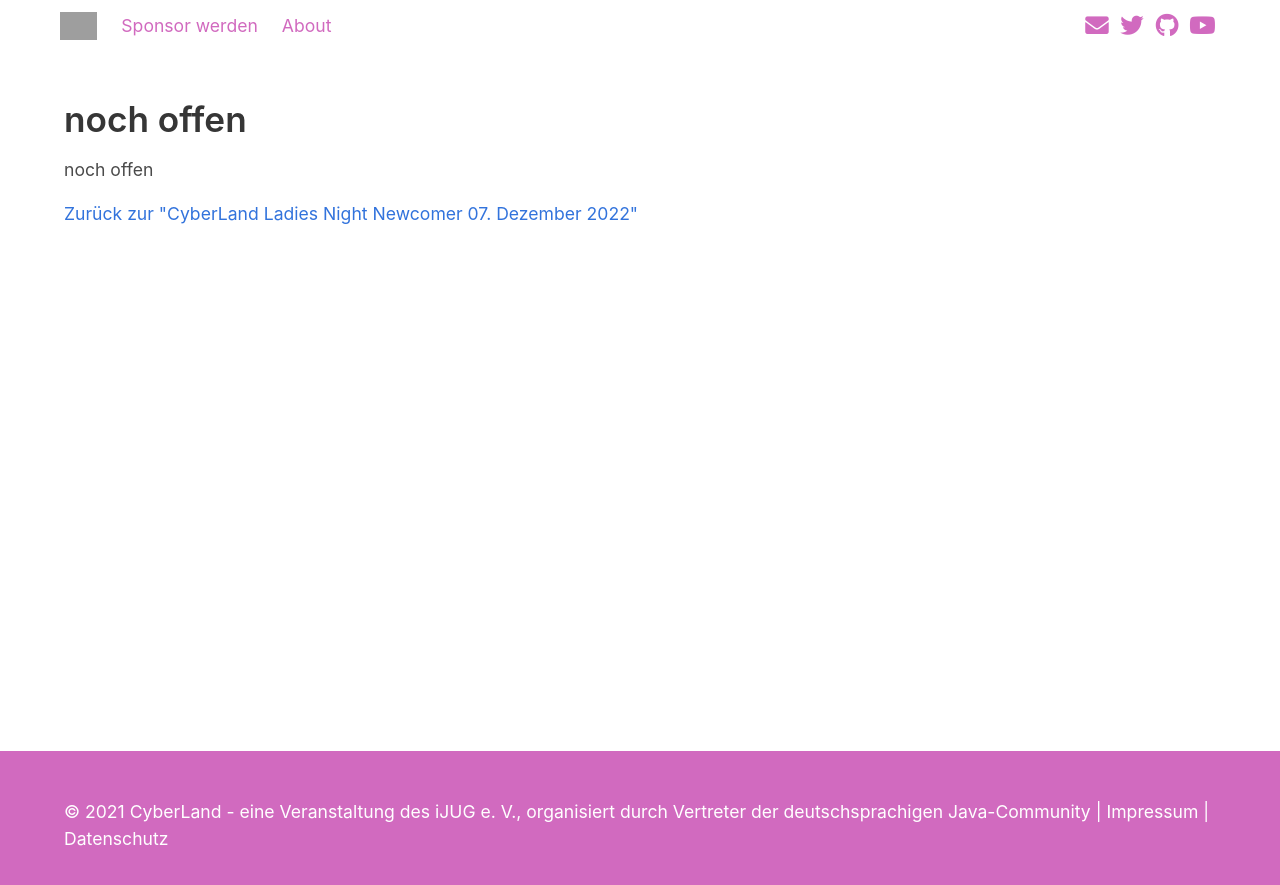
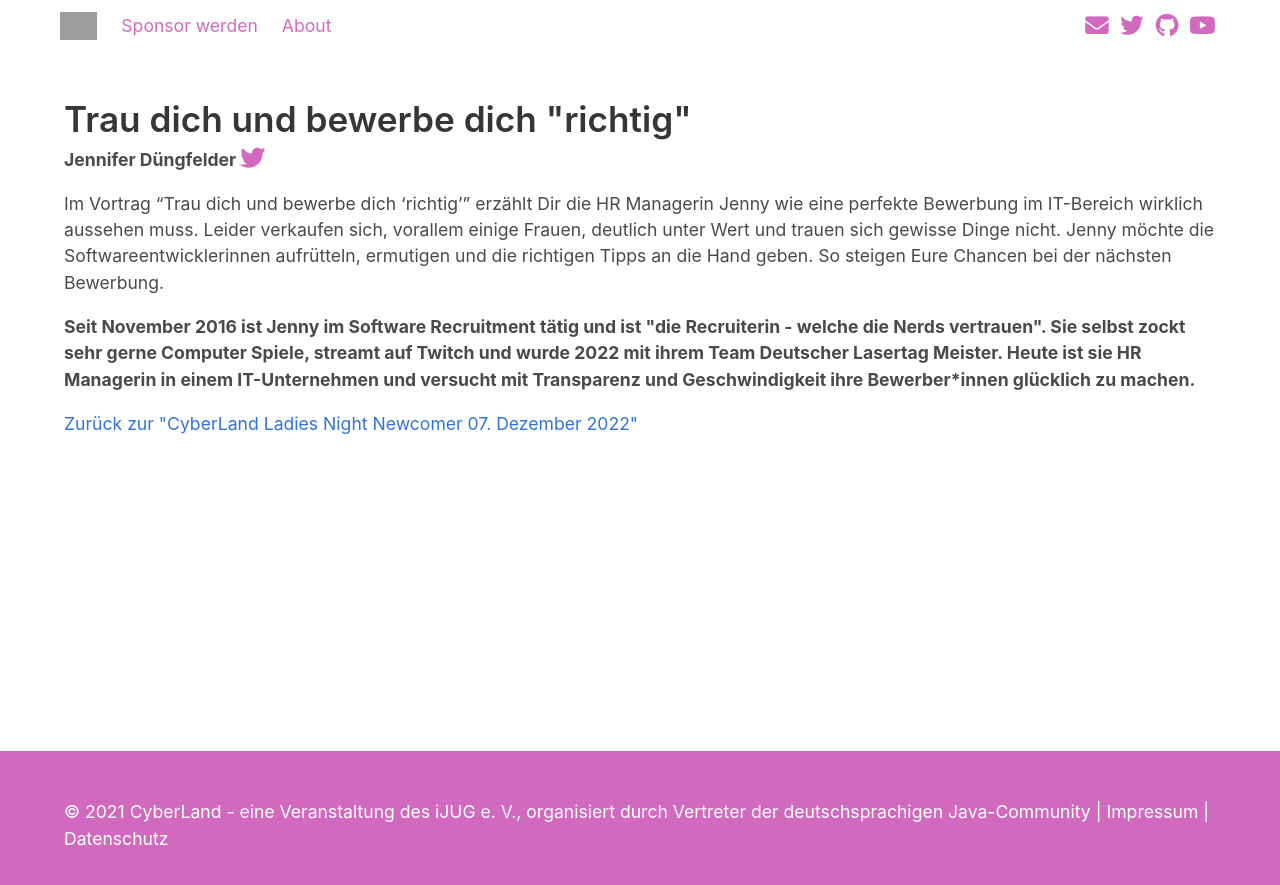
Before and after one commit to CyberLandConf/CyberLandConf.github.io, a Jekyll site: the page built from _sessions/2022-12-ladies-night-newcomer/session-45.md, in a window 1280 px wide. Shown: the top 885 px of the page. Built offline with Jekyll 4.4.1, drawn with Linux system fonts in a browser that asks for light colours; grey boxes are pictures that could not be loaded.

Commit message:
Add jennifer to ladies night newcomer

```diff
--- a/_data/speakers.yml
+++ b/_data/speakers.yml
@@ -159,3 +159,10 @@
   lastName: 'Rotter'
   twitter: ''
   bio: ''
+- id: 'jennifer-duengfelder'
+  firstName: 'Jennifer'
+  lastName: 'Düngfelder'
+  twitter: ''
+  bio: 'Seit November 2016 ist Jenny im Software Recruitment tätig und ist "die Recruiterin - welche die Nerds vertrauen".
+Sie selbst zockt sehr gerne Computer Spiele, streamt auf Twitch und wurde 2022 mit ihrem Team Deutscher Lasertag Meister.
+Heute ist sie HR Managerin in einem IT-Unternehmen und versucht mit Transparenz und Geschwindigkeit ihre Bewerber*innen glücklich zu machen.'
--- a/_sessions/2022-12-ladies-night-newcomer/session-45.md
+++ b/_sessions/2022-12-ladies-night-newcomer/session-45.md
@@ -1,9 +1,9 @@
 ---
   session-id: 'session-45'
-  title: noch offen
+  title: 'Trau dich und bewerbe dich "richtig"'
   abstract: |
-    noch offen
+    Im Vortrag "Trau dich und bewerbe dich 'richtig'" erzählt Dir die HR Managerin Jenny wie eine perfekte Bewerbung im IT-Bereich wirklich aussehen muss. Leider verkaufen sich, vorallem einige Frauen, deutlich unter Wert und trauen sich gewisse Dinge nicht. Jenny möchte die Softwareentwicklerinnen aufrütteln, ermutigen und die richtigen Tipps an die Hand geben. So steigen Eure Chancen bei der nächsten Bewerbung.
   meetupId: cyberland-ladies-night-newcomer
-  speaker-id: 'noch offen'
+  speaker-id: 'jennifer-duengfelder'
   layout: session
 ---
```
Also changed, not shown: 1 other file.
